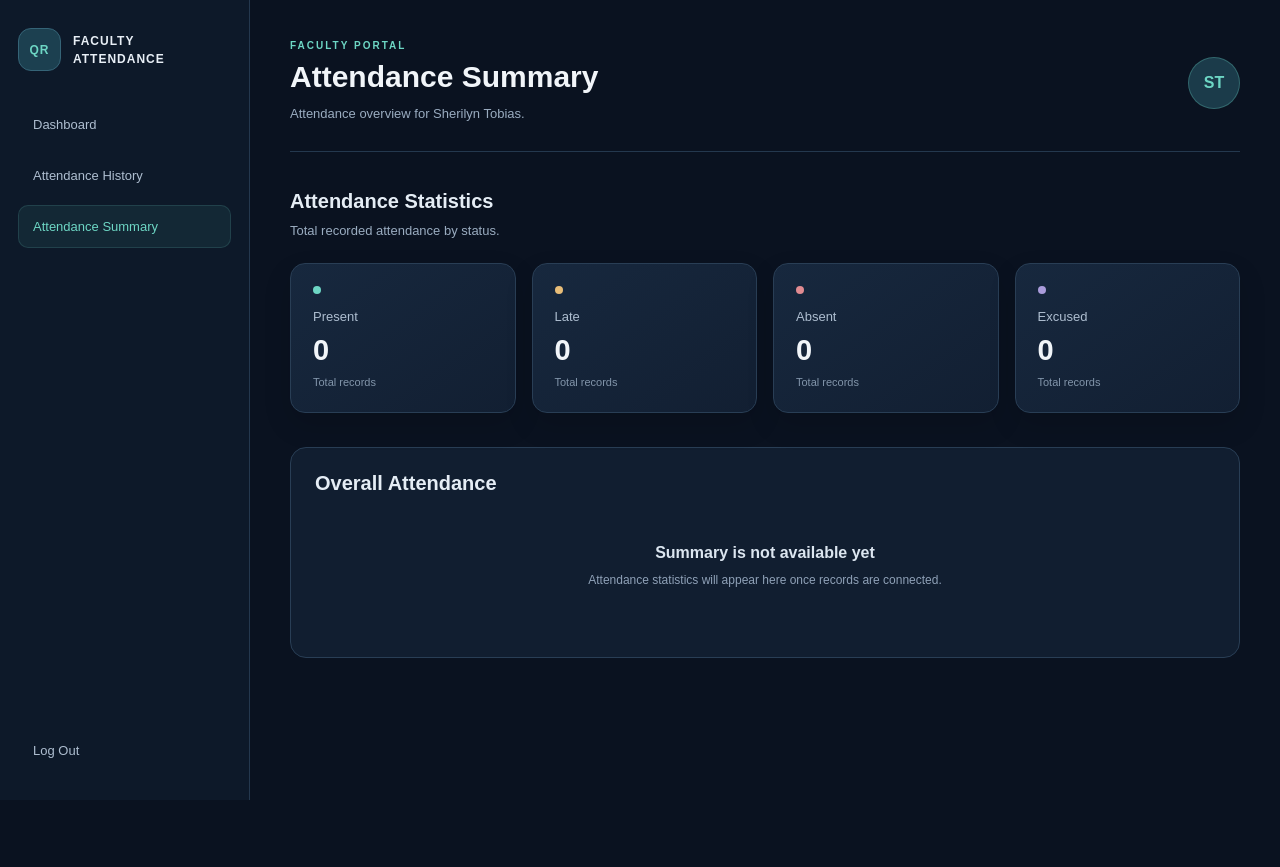
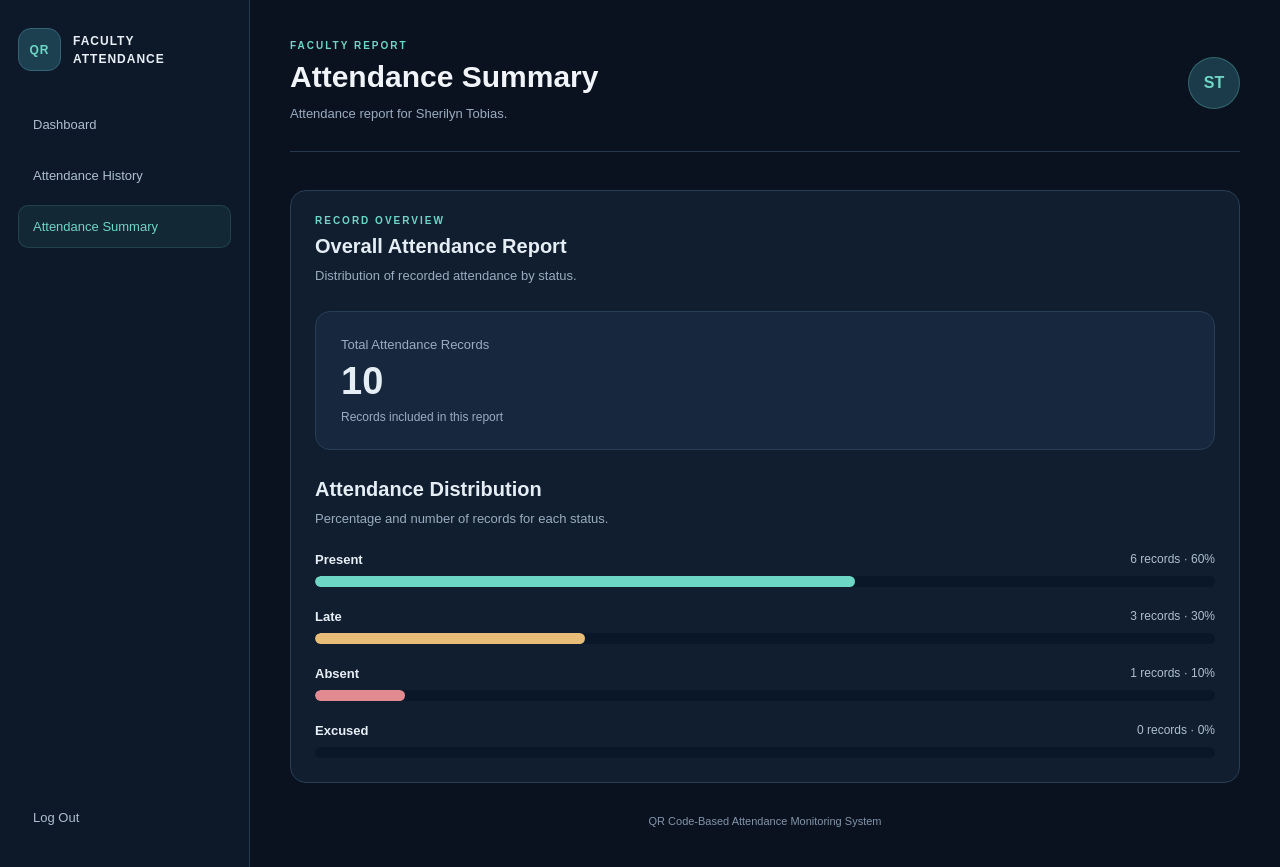
Before and after one commit to bayatanrachel/Faculty-Attendance-Monitoring-Rachel, a Next.js app: page /summary in a window 1280 px wide. Before the commit the page ends 800 px from the top, so only its background shows below. Built offline with nearby package versions, Linux system fonts and the light colour scheme.

Commit message:
Update page.js

```diff
--- a/app/summary/page.js
+++ b/app/summary/page.js
@@ -1,10 +1,33 @@
+
+
+const records = [
+  { id: "9bd18ea9", status: "P" },
+  { id: "AE1024", status: "P" },
+  { id: "AE1025", status: "P" },
+  { id: "AE1023", status: "P" },
+  { id: "AE1022", status: "L" },
+  { id: "c347fa3d", status: "L" },
+  { id: "91d7b9ec", status: "L" },
+  { id: "dedf5c69", status: "A" },
+  { id: "8430687e-f808-43ee-b0d0-c3dd9e2aaae1", status: "P" },
+  { id: "8f15d145-10bf-4862-9d42-f98bccdd85f7", status: "P" },
+];
+
+const total = records.length;
 
 const summary = [
-  { label: "Present", count: 0, color: "present" },
-  { label: "Late", count: 0, color: "late" },
-  { label: "Absent", count: 0, color: "absent" },
-  { label: "Excused", count: 0, color: "excused" },
-];
+  { label: "Present", code: "P", color: "present" },
+  { label: "Late", code: "L", color: "late" },
+  { label: "Absent", code: "A", color: "absent" },
+  { label: "Excused", code: "E", color: "excused" },
+].map((item) => {
+  const count = records.filter((record) => record.status === item.code).length;
+  return {
+    ...item,
+    count,
+    percentage: total ? Math.round((count / total) * 100) : 0,
+  };
+});
 
 export default function AttendanceSummary() {
   return (
@@ -27,40 +50,86 @@ export default function AttendanceSummary() {
       <section className="dashboard-content">
         <header className="dashboard-header">
           <div>
-            <p className="welcome-label">FACULTY PORTAL</p>
+            <p className="welcome-label">FACULTY REPORT</p>
             <h1>Attendance Summary</h1>
             <p className="dashboard-subtitle">
-              Attendance overview for Sherilyn Tobias.
+              Attendance report for Sherilyn Tobias.
             </p>
           </div>
           <div className="faculty-avatar">ST</div>
         </header>
 
-        <section className="overview-section">
-          <h2>Attendance Statistics</h2>
+        <section className="recent-section">
+          <p className="welcome-label">RECORD OVERVIEW</p>
+          <h2>Overall Attendance Report</h2>
           <p className="section-description">
-            Total recorded attendance by status.
+            Distribution of recorded attendance by status.
           </p>
 
-          <div className="stats-grid">
-            {summary.map((item) => (
-              <article className="stat-card" key={item.label}>
-                <div className={`stat-indicator ${item.color}`} />
-                <p>{item.label}</p>
-                <h3>{item.count}</h3>
-                <span>Total records</span>
-              </article>
-            ))}
+          <div style={{
+            marginTop: "24px",
+            padding: "25px",
+            background: "#17283e",
+            border: "1px solid #293e55",
+            borderRadius: "15px"
+          }}>
+            <p style={{ color: "#9aacc0", fontSize: "13px" }}>
+              Total Attendance Records
+            </p>
+            <h2 style={{ fontSize: "38px", marginTop: "8px" }}>
+              {total}
+            </h2>
+            <p style={{ color: "#9aacc0", fontSize: "12px", marginTop: "5px" }}>
+              Records included in this report
+            </p>
+          </div>
+
+          <div style={{ marginTop: "28px" }}>
+            <h2>Attendance Distribution</h2>
+            <p className="section-description">
+              Percentage and number of records for each status.
+            </p>
+
+            <div style={{ marginTop: "22px", display: "grid", gap: "22px" }}>
+              {summary.map((item) => (
+                <div key={item.code}>
+                  <div style={{
+                    display: "flex",
+                    justifyContent: "space-between",
+                    gap: "12px",
+                    marginBottom: "9px"
+                  }}>
+                    <strong style={{ fontSize: "13px" }}>{item.label}</strong>
+                    <span style={{ color: "#aebed0", fontSize: "12px" }}>
+                      {item.count} records · {item.percentage}%
+                    </span>
+                  </div>
+
+                  <div style={{
+                    height: "11px",
+                    background: "#0a1728",
+                    borderRadius: "20px",
+                    overflow: "hidden"
+                  }}>
+                    <div style={{
+                      width: `${item.percentage}%`,
+                      height: "100%",
+                      borderRadius: "20px",
+                      background:
+                        item.color === "present" ? "#6dd6c4" :
+                        item.color === "late" ? "#e8bd78" :
+                        item.color === "absent" ? "#e18b91" : "#aa9cdb"
+                    }} />
+                  </div>
+                </div>
+              ))}
+            </div>
           </div>
         </section>
 
-        <section className="recent-section">
-          <h2>Overall Attendance</h2>
-          <div className="empty-records">
-            <h3>Summary is not available yet</h3>
-            <p>Attendance statistics will appear here once records are connected.</p>
-          </div>
-        </section>
+        <footer className="dashboard-footer">
+          QR Code-Based Attendance Monitoring System
+        </footer>
       </section>
     </main>
   );
```
